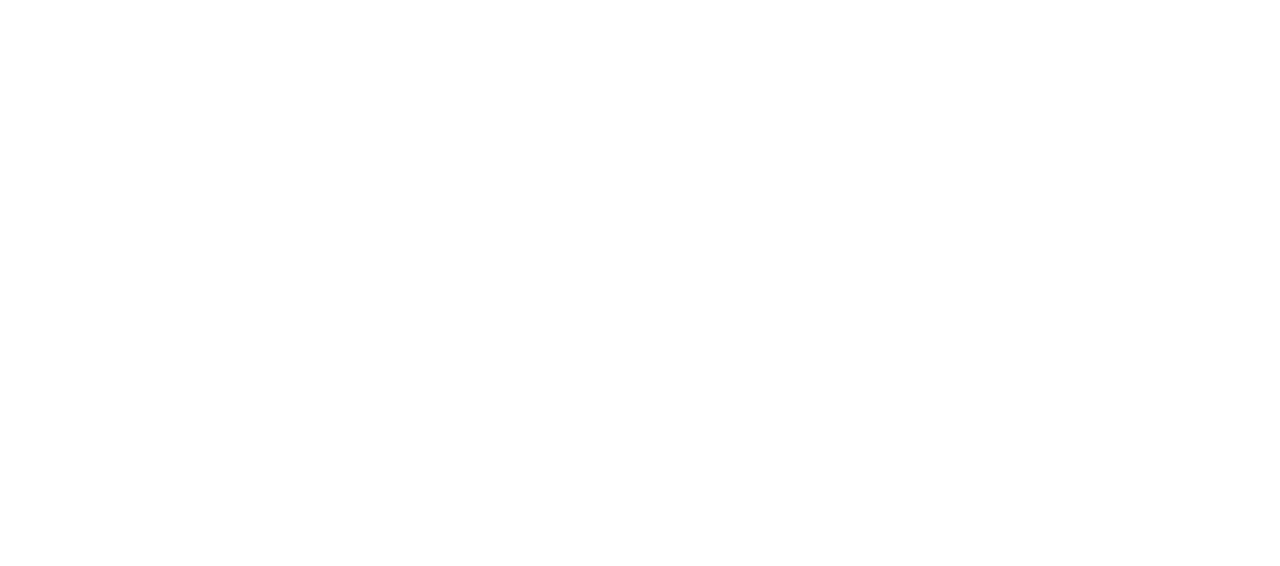
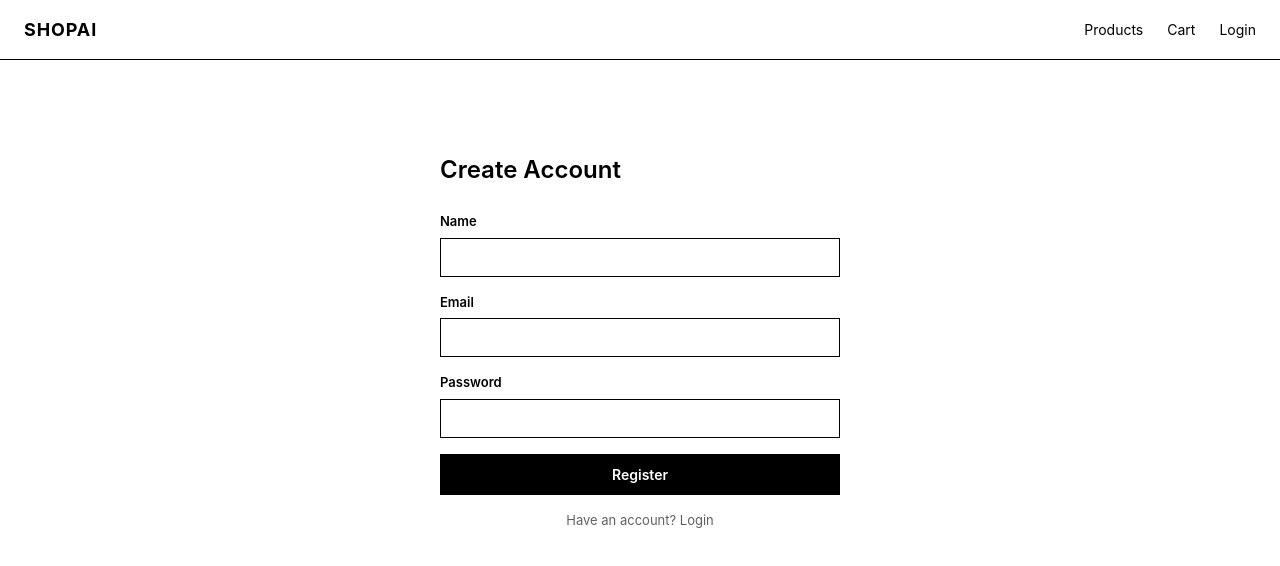
Before and after one commit to Ganeshkadali7337/ecommerce-ai, a React (Vite) app in the folder frontend/: page /register in a window 1280 px wide. Before the commit this address had no page. Shown: the top 566 px of the page. Built offline with nearby package versions, Linux system fonts and the light colour scheme; no server answers; the HTML template or start-up script is replaced by a standard one.

Commit message:
feat: Part 2 - JWT authentication and user management
Adds register/login endpoints with bcrypt password hashing and JWT tokens.
Auth middleware protects routes. Frontend has Login/Register pages with
AuthContext for global state management. GET /api/auth/me returns current user.

```diff
--- a/frontend/src/App.jsx
+++ b/frontend/src/App.jsx
@@ -1,15 +1,22 @@
 import { BrowserRouter, Routes, Route } from 'react-router-dom';
+import { AuthProvider } from './context/AuthContext';
 import Layout from './components/Layout';
 import Home from './pages/Home';
+import Login from './pages/Login';
+import Register from './pages/Register';
 
 export default function App() {
   return (
+    <AuthProvider>
       <BrowserRouter>
         <Routes>
           <Route path="/" element={<Layout />}>
             <Route index element={<Home />} />
+            <Route path="login" element={<Login />} />
+            <Route path="register" element={<Register />} />
           </Route>
         </Routes>
       </BrowserRouter>
+    </AuthProvider>
   );
 }
--- a/frontend/src/components/Layout.jsx
+++ b/frontend/src/components/Layout.jsx
@@ -1,6 +1,7 @@
-import { Outlet, Link } from 'react-router-dom';
+import { Outlet, Link, useNavigate } from 'react-router-dom';
+import { useAuth } from '../context/AuthContext';
 
-const styles = {
+const s = {
   header: {
     borderBottom: '1px solid #000',
     padding: '16px 24px',
@@ -8,15 +9,9 @@ const styles = {
     alignItems: 'center',
     justifyContent: 'space-between',
   },
-  logo: {
-    fontWeight: 700,
-    fontSize: '18px',
-    letterSpacing: '0.05em',
-  },
-  nav: {
-    display: 'flex',
-    gap: '24px',
-  },
+  logo: { fontWeight: 700, fontSize: '18px', letterSpacing: '0.05em' },
+  nav: { display: 'flex', gap: '24px', alignItems: 'center', fontSize: '14px' },
+  btn: { background: 'none', border: '1px solid #000', padding: '6px 14px', fontSize: '13px' },
   main: {
     minHeight: 'calc(100vh - 57px)',
     padding: '32px 24px',
@@ -26,17 +21,32 @@ const styles = {
 };
 
 export default function Layout() {
+  const { user, logout } = useAuth();
+  const navigate = useNavigate();
+
+  function handleLogout() {
+    logout();
+    navigate('/');
+  }
+
   return (
     <>
-      <header style={styles.header}>
-        <Link to="/" style={styles.logo}>SHOPAI</Link>
-        <nav style={styles.nav}>
+      <header style={s.header}>
+        <Link to="/" style={s.logo}>SHOPAI</Link>
+        <nav style={s.nav}>
           <Link to="/products">Products</Link>
           <Link to="/cart">Cart</Link>
-          <Link to="/login">Login</Link>
+          {user ? (
+            <>
+              <Link to="/orders">Orders</Link>
+              <button style={s.btn} onClick={handleLogout}>Logout</button>
+            </>
+          ) : (
+            <Link to="/login">Login</Link>
+          )}
         </nav>
       </header>
-      <main style={styles.main}>
+      <main style={s.main}>
         <Outlet />
       </main>
     </>
--- /dev/null
+++ b/frontend/src/context/AuthContext.jsx
@@ -0,0 +1,41 @@
+import { createContext, useContext, useState } from 'react';
+import api from '../api/client';
+
+const AuthContext = createContext(null);
+
+export function AuthProvider({ children }) {
+  const [user, setUser] = useState(() => {
+    const stored = localStorage.getItem('user');
+    return stored ? JSON.parse(stored) : null;
+  });
+
+  async function login(email, password) {
+    const { data } = await api.post('/api/auth/login', { email, password });
+    localStorage.setItem('token', data.token);
+    localStorage.setItem('user', JSON.stringify(data.user));
+    setUser(data.user);
+    return data;
+  }
+
+  async function register(name, email, password) {
+    const { data } = await api.post('/api/auth/register', { name, email, password });
+    localStorage.setItem('token', data.token);
+    localStorage.setItem('user', JSON.stringify(data.user));
+    setUser(data.user);
+    return data;
+  }
+
+  function logout() {
+    localStorage.removeItem('token');
+    localStorage.removeItem('user');
+    setUser(null);
+  }
+
+  return (
+    <AuthContext.Provider value={{ user, login, register, logout }}>
+      {children}
+    </AuthContext.Provider>
+  );
+}
+
+export const useAuth = () => useContext(AuthContext);
--- /dev/null
+++ b/frontend/src/pages/Login.jsx
@@ -0,0 +1,76 @@
+import { useState } from 'react';
+import { useNavigate, Link } from 'react-router-dom';
+import { useAuth } from '../context/AuthContext';
+
+const s = {
+  page: { maxWidth: '400px', margin: '60px auto' },
+  title: { marginBottom: '24px' },
+  form: { display: 'flex', flexDirection: 'column', gap: '16px' },
+  field: { display: 'flex', flexDirection: 'column', gap: '6px' },
+  label: { fontWeight: 600, fontSize: '13px' },
+  input: {
+    border: '1px solid #000',
+    padding: '10px 12px',
+    outline: 'none',
+    width: '100%',
+  },
+  btn: {
+    background: '#000',
+    color: '#fff',
+    border: 'none',
+    padding: '12px',
+    width: '100%',
+    fontWeight: 600,
+  },
+  link: { textAlign: 'center', fontSize: '13px', color: '#616161' },
+  error: { color: '#000', border: '1px solid #000', padding: '10px', fontSize: '13px' },
+};
+
+export default function Login() {
+  const { login } = useAuth();
+  const navigate = useNavigate();
+  const [form, setForm] = useState({ email: '', password: '' });
+  const [error, setError] = useState('');
+
+  async function handleSubmit(e) {
+    e.preventDefault();
+    setError('');
+    try {
+      await login(form.email, form.password);
+      navigate('/');
+    } catch (err) {
+      setError(err.response?.data?.error || 'Login failed');
+    }
+  }
+
+  return (
+    <div style={s.page}>
+      <h1 style={s.title}>Login</h1>
+      <form onSubmit={handleSubmit} style={s.form}>
+        {error && <div style={s.error}>{error}</div>}
+        <div style={s.field}>
+          <label style={s.label}>Email</label>
+          <input
+            style={s.input}
+            type="email"
+            value={form.email}
+            onChange={e => setForm({ ...form, email: e.target.value })}
+            required
+          />
+        </div>
+        <div style={s.field}>
+          <label style={s.label}>Password</label>
+          <input
+            style={s.input}
+            type="password"
+            value={form.password}
+            onChange={e => setForm({ ...form, password: e.target.value })}
+            required
+          />
+        </div>
+        <button type="submit" style={s.btn}>Login</button>
+        <p style={s.link}>No account? <Link to="/register">Register</Link></p>
+      </form>
+    </div>
+  );
+}
--- /dev/null
+++ b/frontend/src/pages/Register.jsx
@@ -0,0 +1,56 @@
+import { useState } from 'react';
+import { useNavigate, Link } from 'react-router-dom';
+import { useAuth } from '../context/AuthContext';
+
+const s = {
+  page: { maxWidth: '400px', margin: '60px auto' },
+  title: { marginBottom: '24px' },
+  form: { display: 'flex', flexDirection: 'column', gap: '16px' },
+  field: { display: 'flex', flexDirection: 'column', gap: '6px' },
+  label: { fontWeight: 600, fontSize: '13px' },
+  input: { border: '1px solid #000', padding: '10px 12px', outline: 'none', width: '100%' },
+  btn: { background: '#000', color: '#fff', border: 'none', padding: '12px', width: '100%', fontWeight: 600 },
+  link: { textAlign: 'center', fontSize: '13px', color: '#616161' },
+  error: { color: '#000', border: '1px solid #000', padding: '10px', fontSize: '13px' },
+};
+
+export default function Register() {
+  const { register } = useAuth();
+  const navigate = useNavigate();
+  const [form, setForm] = useState({ name: '', email: '', password: '' });
+  const [error, setError] = useState('');
+
+  async function handleSubmit(e) {
+    e.preventDefault();
+    setError('');
+    try {
+      await register(form.name, form.email, form.password);
+      navigate('/');
+    } catch (err) {
+      setError(err.response?.data?.error || 'Registration failed');
+    }
+  }
+
+  return (
+    <div style={s.page}>
+      <h1 style={s.title}>Create Account</h1>
+      <form onSubmit={handleSubmit} style={s.form}>
+        {error && <div style={s.error}>{error}</div>}
+        {['name', 'email', 'password'].map(field => (
+          <div key={field} style={s.field}>
+            <label style={s.label}>{field.charAt(0).toUpperCase() + field.slice(1)}</label>
+            <input
+              style={s.input}
+              type={field === 'password' ? 'password' : field === 'email' ? 'email' : 'text'}
+              value={form[field]}
+              onChange={e => setForm({ ...form, [field]: e.target.value })}
+              required
+            />
+          </div>
+        ))}
+        <button type="submit" style={s.btn}>Register</button>
+        <p style={s.link}>Have an account? <Link to="/login">Login</Link></p>
+      </form>
+    </div>
+  );
+}
```
Also changed, not shown: 2 other files (tests, documents, lock files or other folders). Lines whose indentation alone changed are shown as unchanged.
